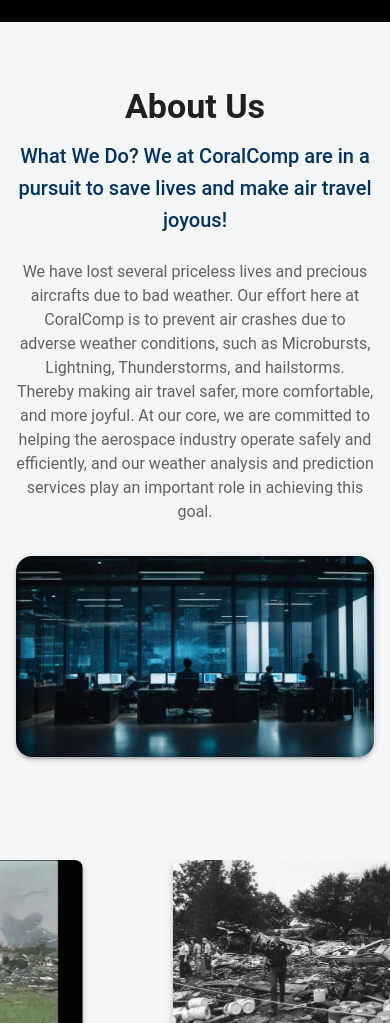
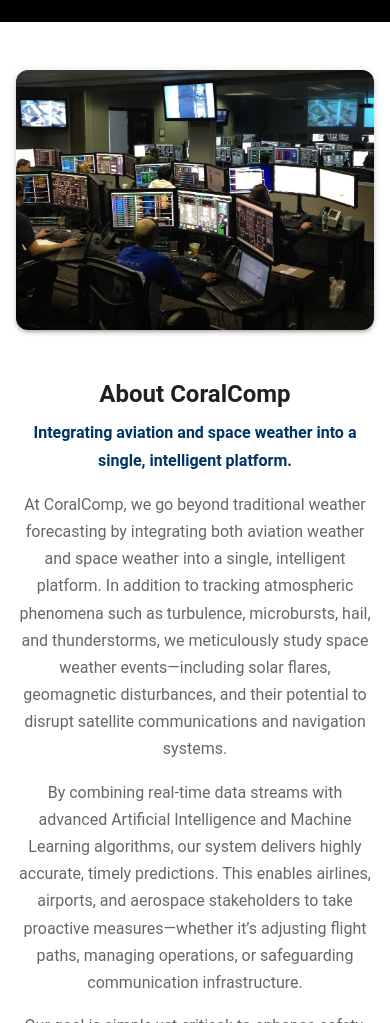
Before and after one commit to muntajib123/coralcomp, a React (Create React App) app: page / in a window 390 px wide. Shown: the part 545-1568 px from the top of the page. Built offline with nearby package versions, Linux system fonts and the light colour scheme; grey boxes are pictures that could not be loaded.

Commit message:
Update AboutSection: responsive layout, new text and new about image

```diff
--- a/src/components/AboutSection.js
+++ b/src/components/AboutSection.js
@@ -1,66 +1,119 @@
 // src/components/AboutSection.js
 import React from 'react';
-import { Typography, Box, Container } from '@mui/material';
+import {
+  Box,
+  Container,
+  Grid,
+  Typography,
+  Paper,
+  useTheme,
+  useMediaQuery,
+} from '@mui/material';
 
 const AboutSection = () => {
+  const theme = useTheme();
+  const isMdUp = useMediaQuery(theme.breakpoints.up('md'));
+
   return (
-    <Box sx={{ my: 8 }}>
-      <Container maxWidth="md" sx={{ textAlign: 'center' }}>
-        {/* Main Section Heading */}
+    <Box
+      component="section"
+      sx={{
+        py: { xs: 6, md: 10 },
+        backgroundColor: 'background.paper',
+      }}
+      aria-labelledby="about-heading"
+    >
+      <Container maxWidth="lg">
+        <Grid
+          container
+          spacing={6}
+          alignItems="center"
+          justifyContent="center"
+        >
+          {/* Image column */}
+          <Grid item xs={12} md={6}>
+            <Paper
+              elevation={3}
+              sx={{
+                borderRadius: 3,
+                overflow: 'hidden',
+                height: '100%',
+              }}
+              data-aos="zoom-in"
+              data-aos-delay="200"
+            >
+              <Box
+                component="img"
+                src="/images/about_new.jpg"
+                alt="Control room with multiple monitors showing weather and satellite data"
+                sx={{
+                  display: 'block',
+                  width: '100%',
+                  height: { xs: 260, md: 420 },
+                  objectFit: 'cover',
+                }}
+              />
+            </Paper>
+          </Grid>
+
+          {/* Text column */}
+          <Grid item xs={12} md={6}>
+            <Box sx={{ textAlign: { xs: 'center', md: 'left' } }}>
               <Typography
-          variant="h4"
+                id="about-heading"
+                variant={isMdUp ? 'h4' : 'h5'}
+                component="h2"
                 gutterBottom
-          fontWeight="bold"
+                fontWeight="700"
                 color="text.primary"
                 data-aos="fade-down"
               >
-          About Us
+                About CoralComp
               </Typography>
 
-        {/* Intro Line */}
               <Typography
-          variant="h6"
+                variant="subtitle1"
                 gutterBottom
                 color="primary"
-          fontWeight="medium"
+                fontWeight={600}
                 data-aos="fade-up"
                 data-aos-delay="100"
               >
-          What We Do? We at CoralComp are in a pursuit to save lives and make air travel joyous!
+                Integrating aviation and space weather into a single, intelligent platform.
               </Typography>
 
-        {/* Description */}
               <Typography
                 variant="body1"
                 color="text.secondary"
-          sx={{ mt: 3 }}
+                sx={{ mt: 2, lineHeight: 1.7 }}
                 data-aos="fade-up"
                 data-aos-delay="200"
               >
-          We have lost several priceless lives and precious aircrafts due to bad weather.
-          Our effort here at CoralComp is to prevent air crashes due to adverse weather conditions,
-          such as Microbursts, Lightning, Thunderstorms, and hailstorms. Thereby making air travel
-          safer, more comfortable, and more joyful. At our core, we are committed to helping the
-          aerospace industry operate safely and efficiently, and our weather analysis and prediction
-          services play an important role in achieving this goal.
+                At CoralComp, we go beyond traditional weather forecasting by integrating both aviation weather and space weather into a single, intelligent platform. In addition to tracking atmospheric phenomena such as turbulence, microbursts, hail, and thunderstorms, we meticulously study space weather events—including solar flares, geomagnetic disturbances, and their potential to disrupt satellite communications and navigation systems.
               </Typography>
 
-        {/* Optional Image */}
-        <Box
-          component="img"
-          src="/images/about_image.jpg"
-          alt="About CoralComp"
-          data-aos="zoom-in"
+              <Typography
+                variant="body1"
+                color="text.secondary"
+                sx={{ mt: 2, lineHeight: 1.7 }}
+                data-aos="fade-up"
                 data-aos-delay="300"
-          sx={{
-            width: '100%',
-            maxHeight: 400,
-            objectFit: 'cover',
-            borderRadius: 4,
-            mt: 4,
-            boxShadow: 3,
-          }}
-        />
+              >
+                By combining real-time data streams with advanced Artificial Intelligence and Machine Learning algorithms, our system delivers highly accurate, timely predictions. This enables airlines, airports, and aerospace stakeholders to take proactive measures—whether it’s adjusting flight paths, managing operations, or safeguarding communication infrastructure.
+              </Typography>
+
+              <Typography
+                variant="body1"
+                color="text.secondary"
+                sx={{ mt: 2, lineHeight: 1.7 }}
+                data-aos="fade-up"
+                data-aos-delay="400"
+              >
+                Our goal is simple yet critical: to enhance safety, resilience, and comfort in both air and space travel, while reducing risks, costs, and disruptions caused by unpredictable weather events.
+              </Typography>
+            </Box>
+          </Grid>
+        </Grid>
       </Container>
     </Box>
   );
```
Also changed, not shown: public/images/about_new.jpg (added). Lines whose indentation alone changed are shown as unchanged.
